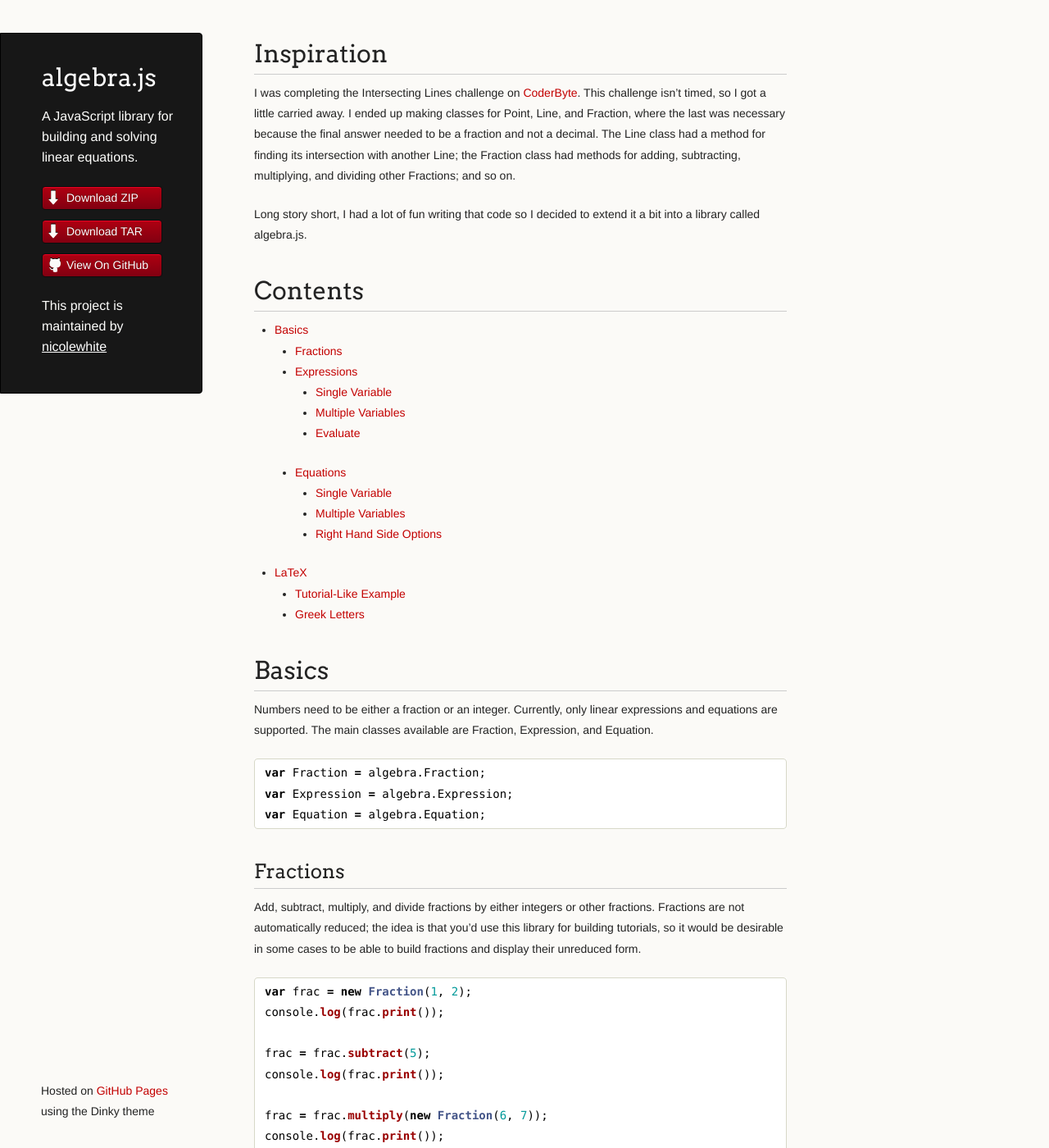
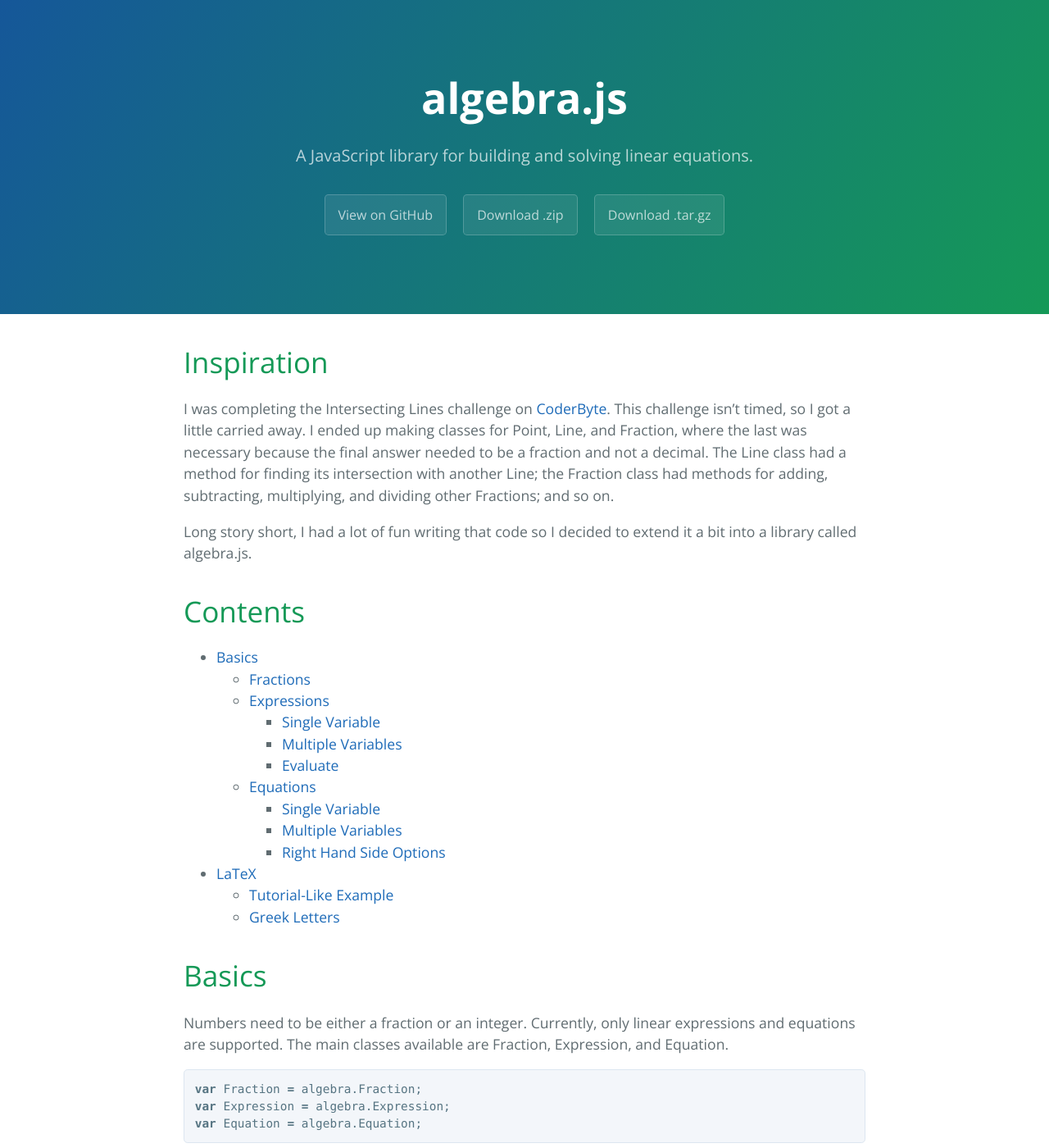
Before and after one commit to nicolewhite/algebra.js, a Jekyll site: the page built from index.md, in a window 1280 px wide and 1400 px high. Shown: the whole window at 82% size. Built offline with Jekyll 4.4.1, drawn with Linux system fonts in a browser that asks for light colours; nearby versions of some CDN libraries; Markdown is read by kramdown in place of the engine named in the settings; some of the changed text lies outside the part shown.

Commit message:
Switch to Cayman theme

```diff
--- a/_layouts/default.html
+++ b/_layouts/default.html
@@ -1,52 +1,41 @@
-<!doctype html>
-<html>
+<!DOCTYPE html>
+<html lang="en-us">
 <head>
-    <meta charset="utf-8">
-    <meta http-equiv="X-UA-Compatible" content="chrome=1">
+  <meta charset="UTF-8">
   <title>algebra.js by nicolewhite</title>
-
-    <link rel="stylesheet" href="stylesheets/styles.css">
-    <link rel="stylesheet" href="stylesheets/github-light.css">
-    <link rel="stylesheet" href="stylesheets/pygment_trac.css">
+  <meta name="viewport" content="width=device-width, initial-scale=1">
+  <link rel="stylesheet" type="text/css" href="stylesheets/normalize.css" media="screen">
+  <link href='http://fonts.googleapis.com/css?family=Open+Sans:400,700' rel='stylesheet' type='text/css'>
+  <link rel="stylesheet" type="text/css" href="stylesheets/stylesheet.css" media="screen">
+  <link rel="stylesheet" type="text/css" href="stylesheets/github-light.css" media="screen">
+  <link rel="stylesheet" type="text/css" href="stylesheets/pygment_trac.css">
   <link rel="stylesheet" href="//cdnjs.cloudflare.com/ajax/libs/KaTeX/0.2.0/katex.min.css">
-
-    <script src="javascripts/scale.fix.js"></script>
   <script src="javascripts/algebra.min.js"></script>
+  <script src="//cdnjs.cloudflare.com/ajax/libs/KaTeX/0.2.0/katex.min.js"></script>
   <script>
     var Fraction = algebra.Fraction;
     var Expression = algebra.Expression;
     var Equation = algebra.Equation;
   </script>
-    <script src="//cdnjs.cloudflare.com/ajax/libs/KaTeX/0.2.0/katex.min.js"></script>
-
-    <meta name="viewport" content="width=device-width, initial-scale=1, user-scalable=no">
-    <!--[if lt IE 9]>
-    <script src="//html5shiv.googlecode.com/svn/trunk/html5.js"></script>
-    <![endif]-->
 </head>
 <body>
-    <div class="wrapper">
-      <section>
+<section class="page-header">
+  <h1 class="project-name">algebra.js</h1>
+  <h2 class="project-tagline">A JavaScript library for building and solving linear equations.</h2>
+  <a href="https://github.com/nicolewhite/algebra.js" class="btn">View on GitHub</a>
+  <a href="https://github.com/nicolewhite/algebra.js/zipball/master" class="btn">Download .zip</a>
+  <a href="https://github.com/nicolewhite/algebra.js/tarball/master" class="btn">Download .tar.gz</a>
+</section>
+
+<section class="main-content">
   {{ content }}
+  <footer class="site-footer">
+    <span class="site-footer-owner"><a href="https://github.com/nicolewhite/flask-celery">algebra.js</a> is maintained by <a href="https://github.com/nicolewhite">nicolewhite</a>.</span>
+
+    <span class="site-footer-credits">This page was generated by <a href="https://pages.github.com">GitHub Pages</a> using the <a href="https://github.com/jasonlong/cayman-theme">Cayman theme</a> by <a href="https://twitter.com/jasonlong">Jason Long</a>.</span>
+  </footer>
+
 </section>
-      <header>
-        <h1 class="header">algebra.js</h1>
-        <p class="header">A JavaScript library for building and solving linear equations.</p>
-
-        <ul>
-          <li class="download"><a class="buttons" href="https://github.com/nicolewhite/algebra.js/zipball/master">Download ZIP</a></li>
-          <li class="download"><a class="buttons" href="https://github.com/nicolewhite/algebra.js/tarball/master">Download TAR</a></li>
-          <li><a class="buttons github" href="https://github.com/nicolewhite/algebra.js">View On GitHub</a></li>
-        </ul>
-
-        <p class="header">This project is maintained by <a class="header name" href="https://github.com/nicolewhite">nicolewhite</a></p>
-
-      </header>
-      <footer>
-        <p><small>Hosted on <a href="https://pages.github.com">GitHub Pages</a> using the Dinky theme</small></p>
-      </footer>
-    </div>
-    <!--[if !IE]><script>fixScale(document);</script><![endif]-->
 
 </body>
 </html>
--- a/stylesheets/styles.css
+++ /dev/null
@@ -1,423 +0,0 @@
-@import url(https://fonts.googleapis.com/css?family=Arvo:400,700,400italic);
-
-/* MeyerWeb Reset */
-
-html, body, div, span, applet, object, iframe,
-h1, h2, h3, h4, h5, h6, p, blockquote, pre,
-a, abbr, acronym, address, big, cite, code,
-del, dfn, em, img, ins, kbd, q, s, samp,
-small, strike, strong, sub, sup, tt, var,
-b, u, i, center,
-dl, dt, dd, ol, ul, li,
-fieldset, form, label, legend,
-table, caption, tbody, tfoot, thead, tr, th, td,
-article, aside, canvas, details, embed,
-figure, figcaption, footer, header, hgroup,
-menu, nav, output, ruby, section, summary,
-time, mark, audio, video {
-  margin: 0;
-  padding: 0;
-  border: 0;
-  font: inherit;
-  vertical-align: baseline;
-}
-
-
-/* Base text styles */
-
-body {
-  padding:10px 50px 0 0;
-  font-family:"Helvetica Neue", Helvetica, Arial, sans-serif;
-	font-size: 14px;
-	color: #232323;
-	background-color: #FBFAF7;
-	margin: 0;
-	line-height: 1.8em;
-	-webkit-font-smoothing: antialiased;
-
-}
-
-h1, h2, h3, h4, h5, h6 {
-  color:#232323;
-  margin:36px 0 10px;
-}
-
-p, ul, ol, table, dl {
-  margin:0 0 22px;
-}
-
-h1, h2, h3 {
-	font-family: Arvo, Monaco, serif;
-  line-height:1.3;
-	font-weight: normal;
-}
-
-h1,h2, h3 {
-	display: block;
-	border-bottom: 1px solid #ccc;
-	padding-bottom: 5px;
-}
-
-h1 {
-	font-size: 30px;
-}
-
-h2 {
-	font-size: 24px;
-}
-
-h3 {
-	font-size: 18px;
-}
-
-h4, h5, h6 {
-	font-family: Arvo, Monaco, serif;
-	font-weight: 700;
-}
-
-a {
-  color:#C30000;
-  font-weight:200;
-  text-decoration:none;
-}
-
-a:hover {
-	text-decoration: underline;
-}
-
-a small {
-	font-size: 12px;
-}
-
-em {
-	font-style: italic;
-}
-
-strong {
-  font-weight:700;
-}
-
-ul {
-  list-style-position: inside;
-  list-style: disc;
-  padding-left: 25px;
-}
-
-ol {
-  list-style-position: inside;
-  list-style: decimal;
-  padding-left: 25px;
-}
-
-blockquote {
-  margin: 0;
-  padding: 0 0 0 20px;
-  font-style: italic;
-}
-
-dl, dt, dd, dl p {
-	font-color: #444;
-}
-
-dl dt {
-  font-weight: bold;
-}
-
-dl dd {
-  padding-left: 20px;
-  font-style: italic;
-}
-
-dl p {
-  padding-left: 20px;
-  font-style: italic;
-}
-
-hr {
-  border:0;
-  background:#ccc;
-  height:1px;
-  margin:0 0 24px;
-}
-
-/* Images */
-
-img {
-  position: relative;
-  margin: 0 auto;
-  max-width: 650px;
-  padding: 5px;
-  margin: 10px 0 32px 0;
-  border: 1px solid #ccc;
-}
-
-p img {
-  display: inline;
-  margin: 0;
-  padding: 0;
-  vertical-align: middle;
-  text-align: center;
-  border: none;
-}
-
-/* Code blocks */
-
-code, pre {
-	font-family: Monaco, "Bitstream Vera Sans Mono", "Lucida Console", Terminal, monospace;
-  color:#000;
-  font-size:14px;
-}
-
-pre {
-	padding: 4px 12px;
-  background: #FDFEFB;
-  border-radius:4px;
-  border:1px solid #D7D8C8;
-  overflow: auto;
-  overflow-y: hidden;
-	margin-bottom: 32px;
-}
-
-
-/* Tables */
-
-table {
-  width:100%;
-}
-
-table {
-  border: 1px solid #ccc;
-  margin-bottom: 32px;
-  text-align: left;
- }
-
-th {
-  font-family: 'Arvo', Helvetica, Arial, sans-serif;
-	font-size: 18px;
-	font-weight: normal;
-  padding: 10px;
-  background: #232323;
-  color: #FDFEFB;
- }
-
-td {
-  padding: 10px;
-	background: #ccc;
- }
-
-
-/* Wrapper */
-.wrapper {
-  width:960px;
-}
-
-
-/* Header */
-
-header {
-	background-color: #171717;
-	color: #FDFDFB;
-  width:170px;
-  float:left;
-  position:fixed;
-	border: 1px solid #000;
-	-webkit-border-top-right-radius: 4px;
-	-webkit-border-bottom-right-radius: 4px;
-	-moz-border-radius-topright: 4px;
-	-moz-border-radius-bottomright: 4px;
-	border-top-right-radius: 4px;
-	border-bottom-right-radius: 4px;
-	padding: 34px 25px 22px 50px;
-	margin: 30px 25px 0 0;
-	-webkit-font-smoothing: antialiased;
-}
-
-p.header {
-	font-size: 16px;
-}
-
-h1.header {
-	font-family: Arvo, sans-serif;
-	font-size: 30px;
-	font-weight: 300;
-	line-height: 1.3em;
-	border-bottom: none;
-	margin-top: 0;
-}
-
-
-h1.header, a.header, a.name, header a{
-	color: #fff;
-}
-
-a.header {
-	text-decoration: underline;
-}
-
-a.name {
-	white-space: nowrap;
-}
-
-header ul {
-  list-style:none;
-  padding:0;
-}
-
-header li {
-	list-style-type: none;
-  width:132px;
-  height:15px;
-	margin-bottom: 12px;
-	line-height: 1em;
-	padding: 6px 6px 6px 7px;
-
-	background: #AF0011;
-	background: -moz-linear-gradient(top, #AF0011 0%, #820011 100%);
-  background: -webkit-gradient(linear, left top, left bottom, color-stop(0%,#f8f8f8), color-stop(100%,#dddddd));
-  background: -webkit-linear-gradient(top, #AF0011 0%,#820011 100%);
-  background: -o-linear-gradient(top, #AF0011 0%,#820011 100%);
-  background: -ms-linear-gradient(top, #AF0011 0%,#820011 100%);
-  background: linear-gradient(top, #AF0011 0%,#820011 100%);
-
-	border-radius:4px;
-  border:1px solid #0D0D0D;
-
-	-webkit-box-shadow: inset 0px 1px 1px 0 rgba(233,2,38, 1);
-	box-shadow: inset 0px 1px 1px 0 rgba(233,2,38, 1);
-
-}
-
-header li:hover {
-	background: #C3001D;
-	background: -moz-linear-gradient(top, #C3001D 0%, #950119 100%);
-  background: -webkit-gradient(linear, left top, left bottom, color-stop(0%,#f8f8f8), color-stop(100%,#dddddd));
-  background: -webkit-linear-gradient(top, #C3001D 0%,#950119 100%);
-  background: -o-linear-gradient(top, #C3001D 0%,#950119 100%);
-  background: -ms-linear-gradient(top, #C3001D 0%,#950119 100%);
-  background: linear-gradient(top, #C3001D 0%,#950119 100%);
-}
-
-a.buttons {
-	-webkit-font-smoothing: antialiased;
-	background: url(../images/arrow-down.png) no-repeat;
-	font-weight: normal;
-	text-shadow: rgba(0, 0, 0, 0.4) 0 -1px 0;
-	padding: 2px 2px 2px 22px;
-	height: 30px;
-}
-
-a.github {
-	background: url(../images/octocat-small.png) no-repeat 1px;
-}
-
-a.buttons:hover {
-	color: #fff;
-	text-decoration: none;
-}
-
-
-/* Section - for main page content */
-
-section {
-  width:650px;
-  float:right;
-  padding-bottom:50px;
-}
-
-
-/* Footer */
-
-footer {
-  width:170px;
-  float:left;
-  position:fixed;
-  bottom:10px;
-	padding-left: 50px;
-}
-
-@media print, screen and (max-width: 960px) {
-
-  div.wrapper {
-    width:auto;
-    margin:0;
-  }
-
-  header, section, footer {
-    float:none;
-    position:static;
-    width:auto;
-  }
-
-	footer {
-		border-top: 1px solid #ccc;
-		margin:0 84px 0 50px;
-		padding:0;
-	}
-
-  header {
-    padding-right:320px;
-  }
-
-  section {
-    padding:20px 84px 20px 50px;
-    margin:0 0 20px;
-  }
-
-  header a small {
-    display:inline;
-  }
-
-  header ul {
-    position:absolute;
-    right:130px;
-    top:84px;
-  }
-}
-
-@media print, screen and (max-width: 720px) {
-  body {
-    word-wrap:break-word;
-  }
-
-  header {
-    padding:10px 20px 0;
-		margin-right: 0;
-  }
-
-	section {
-    padding:10px 0 10px 20px;
-    margin:0 0 30px;
-  }
-
-	footer {
-		margin: 0 0 0 30px;
-	}
-
-  header ul, header p.view {
-    position:static;
-  }
-}
-
-@media print, screen and (max-width: 480px) {
-
-  header ul li.download {
-    display:none;
-  }
-
-	footer {
-		margin: 0 0 0 20px;
-	}
-
-	footer a{
-		display:block;
-	}
-
-}
-
-@media print {
-  body {
-    padding:0.4in;
-    font-size:12pt;
-    color:#444;
-  }
-}
--- /dev/null
+++ b/stylesheets/stylesheet.css
@@ -0,0 +1,245 @@
+* {
+  box-sizing: border-box; }
+
+body {
+  padding: 0;
+  margin: 0;
+  font-family: "Open Sans", "Helvetica Neue", Helvetica, Arial, sans-serif;
+  font-size: 16px;
+  line-height: 1.5;
+  color: #606c71; }
+
+a {
+  color: #1e6bb8;
+  text-decoration: none; }
+a:hover {
+  text-decoration: underline; }
+
+.btn {
+  display: inline-block;
+  margin-bottom: 1rem;
+  color: rgba(255, 255, 255, 0.7);
+  background-color: rgba(255, 255, 255, 0.08);
+  border-color: rgba(255, 255, 255, 0.2);
+  border-style: solid;
+  border-width: 1px;
+  border-radius: 0.3rem;
+  transition: color 0.2s, background-color 0.2s, border-color 0.2s; }
+.btn + .btn {
+  margin-left: 1rem; }
+
+.btn:hover {
+  color: rgba(255, 255, 255, 0.8);
+  text-decoration: none;
+  background-color: rgba(255, 255, 255, 0.2);
+  border-color: rgba(255, 255, 255, 0.3); }
+
+@media screen and (min-width: 64em) {
+  .btn {
+    padding: 0.75rem 1rem; } }
+
+@media screen and (min-width: 42em) and (max-width: 64em) {
+  .btn {
+    padding: 0.6rem 0.9rem;
+    font-size: 0.9rem; } }
+
+@media screen and (max-width: 42em) {
+  .btn {
+    display: block;
+    width: 100%;
+    padding: 0.75rem;
+    font-size: 0.9rem; }
+  .btn + .btn {
+    margin-top: 1rem;
+    margin-left: 0; } }
+
+.page-header {
+  color: #fff;
+  text-align: center;
+  background-color: #159957;
+  background-image: linear-gradient(120deg, #155799, #159957); }
+
+@media screen and (min-width: 64em) {
+  .page-header {
+    padding: 5rem 6rem; } }
+
+@media screen and (min-width: 42em) and (max-width: 64em) {
+  .page-header {
+    padding: 3rem 4rem; } }
+
+@media screen and (max-width: 42em) {
+  .page-header {
+    padding: 2rem 1rem; } }
+
+.project-name {
+  margin-top: 0;
+  margin-bottom: 0.1rem; }
+
+@media screen and (min-width: 64em) {
+  .project-name {
+    font-size: 3.25rem; } }
+
+@media screen and (min-width: 42em) and (max-width: 64em) {
+  .project-name {
+    font-size: 2.25rem; } }
+
+@media screen and (max-width: 42em) {
+  .project-name {
+    font-size: 1.75rem; } }
+
+.project-tagline {
+  margin-bottom: 2rem;
+  font-weight: normal;
+  opacity: 0.7; }
+
+@media screen and (min-width: 64em) {
+  .project-tagline {
+    font-size: 1.25rem; } }
+
+@media screen and (min-width: 42em) and (max-width: 64em) {
+  .project-tagline {
+    font-size: 1.15rem; } }
+
+@media screen and (max-width: 42em) {
+  .project-tagline {
+    font-size: 1rem; } }
+
+.main-content :first-child {
+  margin-top: 0; }
+.main-content img {
+  max-width: 100%; }
+.main-content h1, .main-content h2, .main-content h3, .main-content h4, .main-content h5, .main-content h6 {
+  margin-top: 2rem;
+  margin-bottom: 1rem;
+  font-weight: normal;
+  color: #159957; }
+.main-content p {
+  margin-bottom: 1em; }
+.main-content code {
+  padding: 2px 4px;
+  font-family: Consolas, "Liberation Mono", Menlo, Courier, monospace;
+  font-size: 0.9rem;
+  color: #383e41;
+  background-color: #f3f6fa;
+  border-radius: 0.3rem; }
+.main-content pre {
+  padding: 0.8rem;
+  margin-top: 0;
+  margin-bottom: 1rem;
+  font: 1rem Consolas, "Liberation Mono", Menlo, Courier, monospace;
+  color: #567482;
+  word-wrap: normal;
+  background-color: #f3f6fa;
+  border: solid 1px #dce6f0;
+  border-radius: 0.3rem; }
+.main-content pre > code {
+  padding: 0;
+  margin: 0;
+  font-size: 0.9rem;
+  color: #567482;
+  word-break: normal;
+  white-space: pre;
+  background: transparent;
+  border: 0; }
+.main-content .highlight {
+  margin-bottom: 1rem; }
+.main-content .highlight pre {
+  margin-bottom: 0;
+  word-break: normal; }
+.main-content .highlight pre, .main-content pre {
+  padding: 0.8rem;
+  overflow: auto;
+  font-size: 0.9rem;
+  line-height: 1.45;
+  border-radius: 0.3rem; }
+.main-content pre code, .main-content pre tt {
+  display: inline;
+  max-width: initial;
+  padding: 0;
+  margin: 0;
+  overflow: initial;
+  line-height: inherit;
+  word-wrap: normal;
+  background-color: transparent;
+  border: 0; }
+.main-content pre code:before, .main-content pre code:after, .main-content pre tt:before, .main-content pre tt:after {
+  content: normal; }
+.main-content ul, .main-content ol {
+  margin-top: 0; }
+.main-content blockquote {
+  padding: 0 1rem;
+  margin-left: 0;
+  color: #819198;
+  border-left: 0.3rem solid #dce6f0; }
+.main-content blockquote > :first-child {
+  margin-top: 0; }
+.main-content blockquote > :last-child {
+  margin-bottom: 0; }
+.main-content table {
+  display: block;
+  width: 100%;
+  overflow: auto;
+  word-break: normal;
+  word-break: keep-all; }
+.main-content table th {
+  font-weight: bold; }
+.main-content table th, .main-content table td {
+  padding: 0.5rem 1rem;
+  border: 1px solid #e9ebec; }
+.main-content dl {
+  padding: 0; }
+.main-content dl dt {
+  padding: 0;
+  margin-top: 1rem;
+  font-size: 1rem;
+  font-weight: bold; }
+.main-content dl dd {
+  padding: 0;
+  margin-bottom: 1rem; }
+.main-content hr {
+  height: 2px;
+  padding: 0;
+  margin: 1rem 0;
+  background-color: #eff0f1;
+  border: 0; }
+
+@media screen and (min-width: 64em) {
+  .main-content {
+    max-width: 64rem;
+    padding: 2rem 6rem;
+    margin: 0 auto;
+    font-size: 1.1rem; } }
+
+@media screen and (min-width: 42em) and (max-width: 64em) {
+  .main-content {
+    padding: 2rem 4rem;
+    font-size: 1.1rem; } }
+
+@media screen and (max-width: 42em) {
+  .main-content {
+    padding: 2rem 1rem;
+    font-size: 1rem; } }
+
+.site-footer {
+  padding-top: 2rem;
+  margin-top: 2rem;
+  border-top: solid 1px #eff0f1; }
+
+.site-footer-owner {
+  display: block;
+  font-weight: bold; }
+
+.site-footer-credits {
+  color: #819198; }
+
+@media screen and (min-width: 64em) {
+  .site-footer {
+    font-size: 1rem; } }
+
+@media screen and (min-width: 42em) and (max-width: 64em) {
+  .site-footer {
+    font-size: 1rem; } }
+
+@media screen and (max-width: 42em) {
+  .site-footer {
+    font-size: 0.9rem; } }
```
Also changed, not shown: stylesheets/normalize.css (added). Lines whose indentation alone changed are shown as unchanged.
